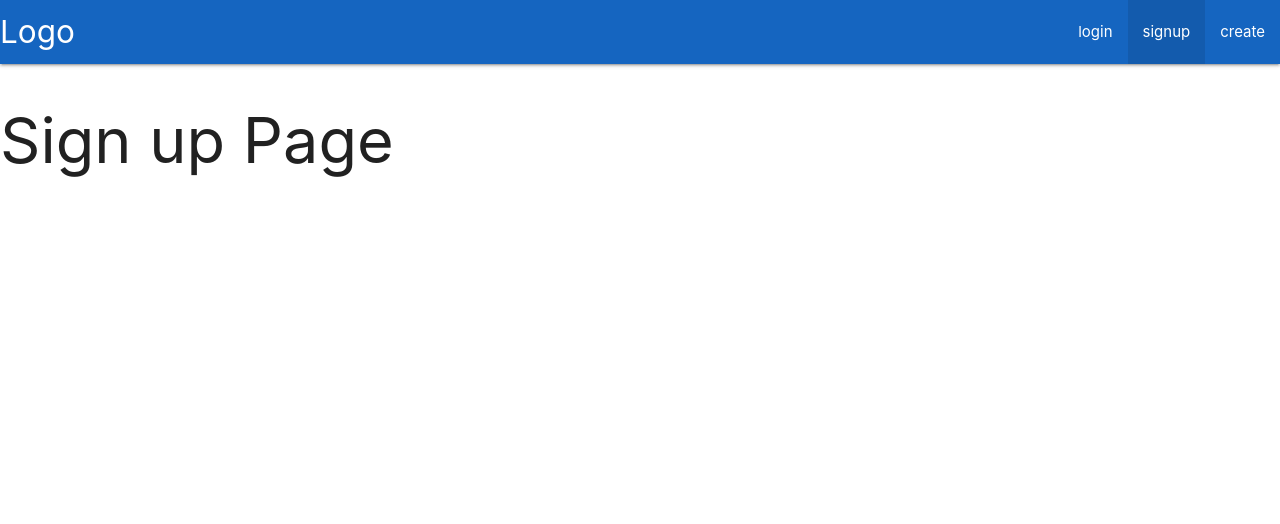
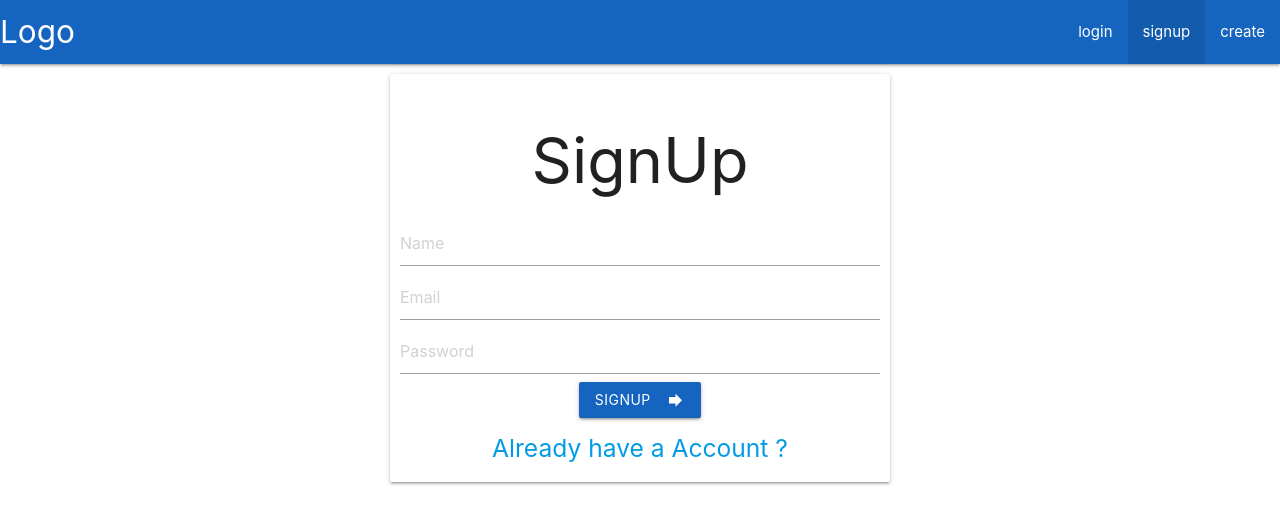
Before and after one commit to Cobraaz/Mystore-nextjs, a Next.js app: page /signup in a window 1280 px wide. Shown: the top 524 px of the page. Built offline with nearby package versions, Linux system fonts and the light colour scheme.

Commit message:
Created Login and Signup UI

```diff
--- a/pages/signup.js
+++ b/pages/signup.js
@@ -1,7 +1,45 @@
+import { useState } from "react";
+import Link from "next/link";
 const Signup = () => {
+  const [name, setName] = useState("");
+  const [email, setEmail] = useState("");
+  const [password, setPassword] = useState("");
   return (
-    <div>
-      <h1>Sign up Page</h1>
+    <div className="container card authcard center">
+      <h1>SignUp</h1>
+      <form>
+        <input
+          type="text"
+          placeholder="Name"
+          value={name}
+          onChange={(e) => setName(e.target.value)}
+        />
+        <input
+          type="text"
+          placeholder="Email"
+          value={email}
+          onChange={(e) => setEmail(e.target.value)}
+        />
+        <input
+          type="password"
+          placeholder="Password"
+          value={password}
+          onChange={(e) => setPassword(e.target.value)}
+        />
+        <button
+          className="btn waves-effect waves-light #1565c0 blue darken-3"
+          type="submit"
+        >
+          Signup
+          <i className="material-icons right">forward</i>
+        </button>
+      </form>
+
+      <Link href="/login">
+        <a>
+          <h5>Already have a Account ?</h5>
+        </a>
+      </Link>
     </div>
   );
 };
--- a/public/style.css
+++ b/public/style.css
@@ -10,3 +10,14 @@
     margin: 20px;
   }
 }
+
+.authcard {
+  margin: 10px auto !important;
+  max-width: 500px !important;
+  padding: 10px;
+}
+
+input:focus {
+  border-bottom: 1px solid #1565c0 !important;
+  box-shadow: 0 1px 0 0 #1565c0 !important;
+}
```
Also changed, not shown: pages/create.js (+5 -2 lines), pages/login.js (+33 -2 lines).
